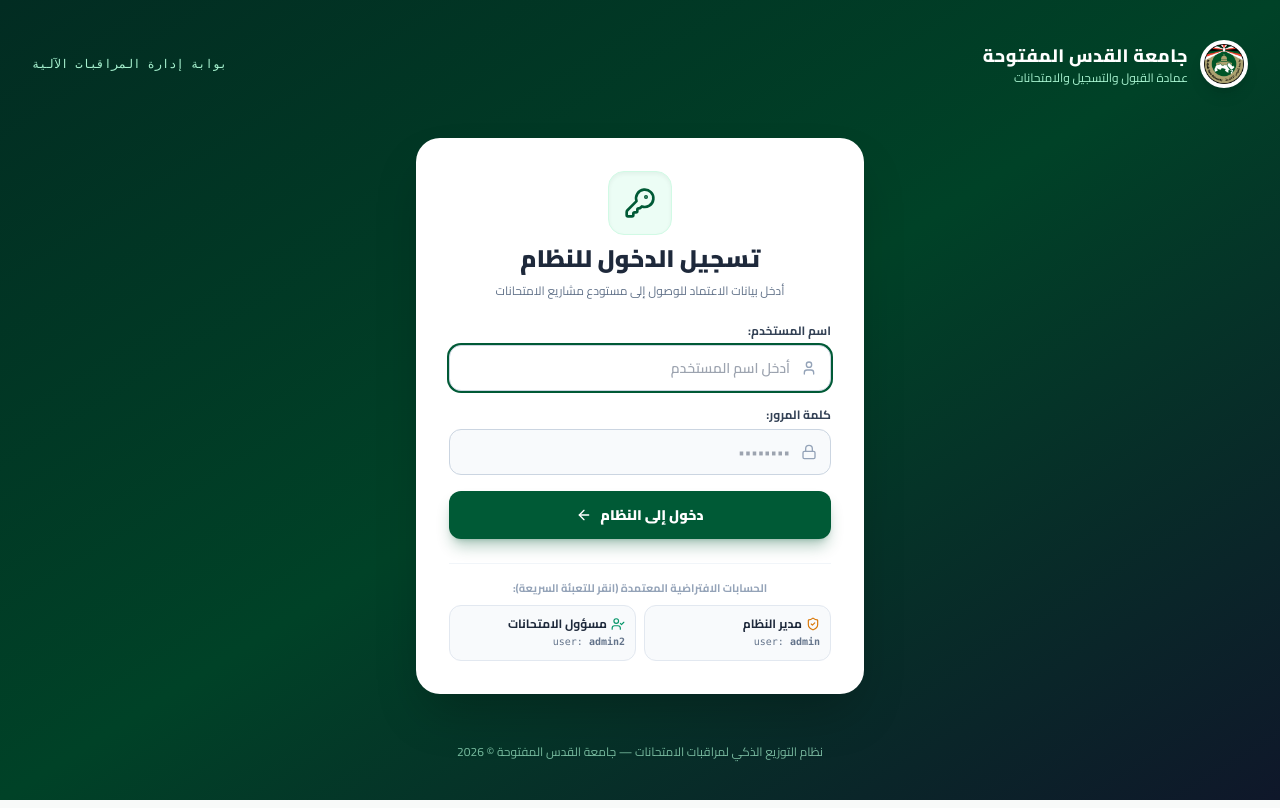
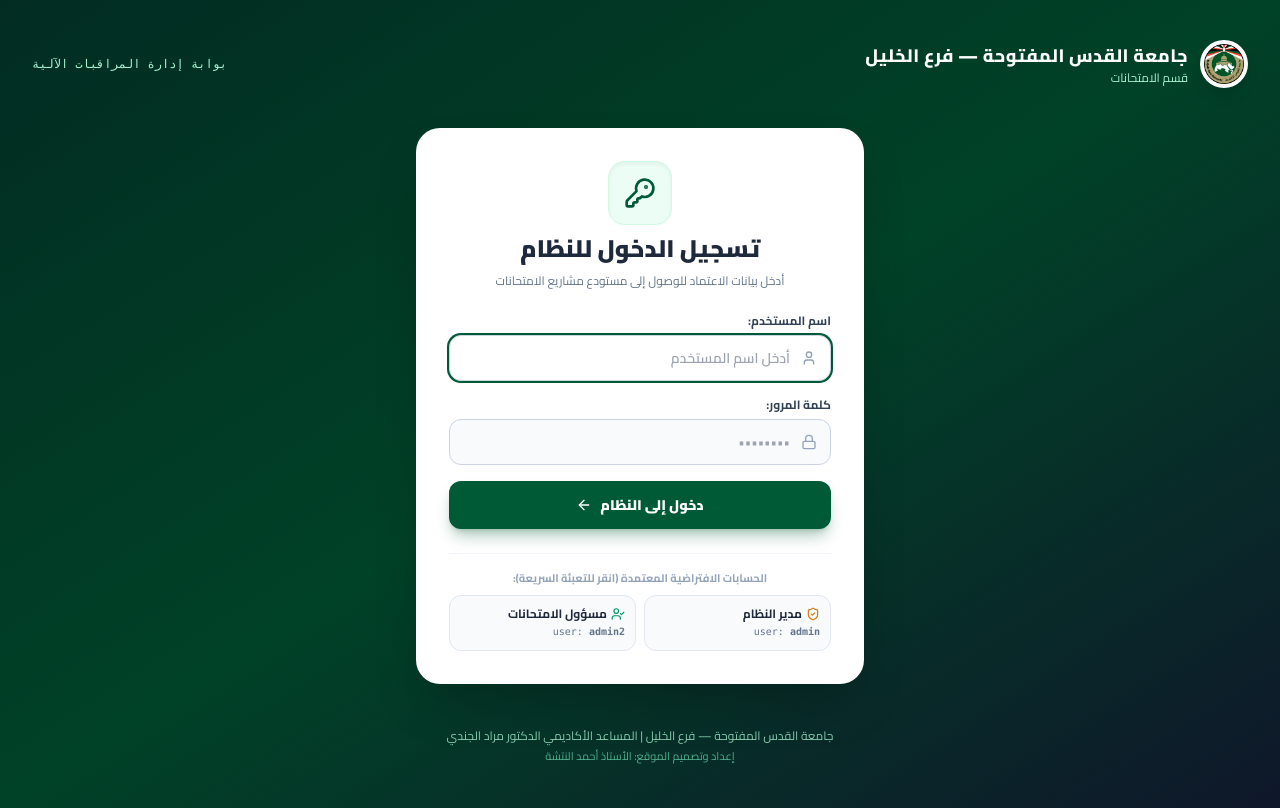
Before and after one commit to anatshih/qou-proctors-distribution, a React (Vite) app: page / in a window 1280 px wide. Built offline with nearby package versions, Linux system fonts and the light colour scheme; the HTML template or start-up script is replaced by a standard one.

Commit message:
Set reports header to QOU Hebron Branch - Exam Dept without names; credit Dr. Murad Al-Jundi and Ahmad Natsheh in footers

```diff
--- a/index.html
+++ b/index.html
@@ -4,7 +4,7 @@
     <meta charset="UTF-8" />
     <link rel="icon" type="image/png" href="./logo.png" />
     <meta name="viewport" content="width=device-width, initial-scale=1.0" />
-    <title>جامعة القدس المفتوحة - نظام التوزيع الذكي لمراقبات الامتحانات</title>
+    <title>جامعة القدس المفتوحة — فرع الخليل — قسم الامتحانات</title>
     <!-- Google Fonts: Cairo -->
     <link rel="preconnect" href="https://fonts.googleapis.com">
     <link rel="preconnect" href="https://fonts.gstatic.com" crossorigin>
--- a/src/App.jsx
+++ b/src/App.jsx
@@ -267,12 +267,11 @@ export default function App() {
       {/* Screen Footer (Hidden in Print) */}
       <footer className="no-print border-t border-slate-200 bg-white py-4 mt-8 text-center text-xs text-slate-500">
         <div className="max-w-7xl mx-auto px-4 flex flex-wrap items-center justify-between gap-2">
-          <div className="flex items-center gap-2">
-            <span className="w-2 h-2 rounded-full bg-emerald-500"></span>
-            <span>نظام التوزيع الذكي لمراقبات الامتحانات — جامعة القدس المفتوحة</span>
+          <div>
+            جامعة القدس المفتوحة — فرع الخليل | المساعد الأكاديمي الدكتور مراد الجندي
           </div>
           <div>
-            مشروع: <strong>امتحان {activeProject.examType}</strong> | الفصل الدراسي: <strong>{activeProject.semesterCode}</strong>
+            إعداد وتصميم الموقع: الأستاذ أحمد النتشة | مشروع: <strong>امتحان {activeProject.examType}</strong> ({activeProject.semesterCode})
           </div>
         </div>
       </footer>
--- a/src/components/LoginPage.jsx
+++ b/src/components/LoginPage.jsx
@@ -46,10 +46,10 @@ export default function LoginPage({ onLoginSuccess }) {
           </div>
           <div className="text-white">
             <div className="font-extrabold text-base sm:text-lg tracking-wide">
-              جامعة القدس المفتوحة
+              جامعة القدس المفتوحة — فرع الخليل
             </div>
             <div className="text-xs text-emerald-200">
-              عمادة القبول والتسجيل والامتحانات
+              قسم الامتحانات
             </div>
           </div>
         </div>
@@ -174,8 +174,9 @@ export default function LoginPage({ onLoginSuccess }) {
       </div>
 
       {/* Footer */}
-      <div className="text-center text-xs text-emerald-200/70 py-2">
-        نظام التوزيع الذكي لمراقبات الامتحانات — جامعة القدس المفتوحة &copy; {new Date().getFullYear()}
+      <div className="text-center text-xs text-emerald-200/80 py-3 space-y-1">
+        <div>جامعة القدس المفتوحة — فرع الخليل | المساعد الأكاديمي الدكتور مراد الجندي</div>
+        <div className="text-[11px] text-emerald-300/70">إعداد وتصميم الموقع: الأستاذ أحمد النتشة</div>
       </div>
 
     </div>
--- a/src/components/Navbar.jsx
+++ b/src/components/Navbar.jsx
@@ -45,10 +45,10 @@ export default function Navbar({
 
             <div className="hidden md:block">
               <h1 className="font-extrabold text-sm leading-tight tracking-wide">
-                جامعة القدس المفتوحة
+                جامعة القدس المفتوحة — فرع الخليل
               </h1>
               <p className="text-[11px] text-emerald-100 font-medium">
-                نظام التوزيع الذكي للمراقبات
+                قسم الامتحانات
               </p>
             </div>
           </div>
--- a/src/components/ProjectsHub.jsx
+++ b/src/components/ProjectsHub.jsx
@@ -57,11 +57,9 @@ export default function ProjectsHub({
       examType: newExamType,
       createdAt: new Date().toLocaleDateString('ar-EG', { year: 'numeric', month: 'long', day: 'numeric' }),
       updatedAt: new Date().toISOString(),
-      // Empty schedule: waiting for user to upload excel
       scheduleDays: [],
       totalRoomSlots: 0,
       uploadedFileName: '',
-      // Fresh clean proctors roster with 0 quotas
       proctors: INITIAL_PROCTORS.map(p => ({
         ...p,
         quota: 0,
@@ -102,10 +100,10 @@ export default function ProjectsHub({
               </div>
               <div>
                 <h1 className="font-black text-base lg:text-lg leading-tight">
-                  جامعة القدس المفتوحة
+                  جامعة القدس المفتوحة — فرع الخليل
                 </h1>
                 <p className="text-xs text-emerald-100">
-                  مستودع مشاريع وفصول مراقبات الامتحانات
+                  قسم الامتحانات
                 </p>
               </div>
             </div>
@@ -406,6 +404,14 @@ export default function ProjectsHub({
         </div>
       )}
 
+      {/* Footer */}
+      <footer className="border-t border-slate-200 bg-white py-4 mt-8 text-center text-xs text-slate-500">
+        <div className="max-w-7xl mx-auto px-4 flex flex-wrap items-center justify-between gap-2">
+          <div>جامعة القدس المفتوحة — فرع الخليل | المساعد الأكاديمي الدكتور مراد الجندي</div>
+          <div>إعداد وتصميم الموقع: الأستاذ أحمد النتشة</div>
+        </div>
+      </footer>
+
     </div>
   );
 }
--- a/src/components/ResultsTab.jsx
+++ b/src/components/ResultsTab.jsx
@@ -294,10 +294,10 @@ export default function ResultsTab({
             {/* Right: University Info */}
             <div className="text-right">
               <h2 className="text-xl font-black text-slate-900 tracking-wide">
-                جامعة القدس المفتوحة
+                جامعة القدس المفتوحة — فرع الخليل
               </h2>
               <h3 className="text-sm font-bold text-qou-primary">
-                عمادة القبول والتسجيل والامتحانات
+                قسم الامتحانات
               </h3>
               <p className="text-xs text-slate-600 mt-1">
                 الفصل الدراسي: <strong className="text-slate-900 font-black">{semesterCode}</strong> | نوع الامتحان: <strong className="text-slate-900 font-black">{examType}</strong>
--- a/src/components/ScheduleTab.jsx
+++ b/src/components/ScheduleTab.jsx
@@ -243,10 +243,10 @@ export default function ScheduleTab({
                 <div className="flex items-center justify-between">
                   <div className="text-right">
                     <h2 className="text-xl font-black text-slate-900">
-                      جامعة القدس المفتوحة
+                      جامعة القدس المفتوحة — فرع الخليل
                     </h2>
                     <h3 className="text-xs font-bold text-qou-primary mt-0.5">
-                      عمادة القبول والتسجيل والامتحانات
+                      قسم الامتحانات
                     </h3>
                     <p className="text-xs text-slate-600 mt-1">
                       تقرير تدقيق ومراجعة قاعات الامتحانات — الفصل: <strong className="text-slate-900">{semesterCode}</strong> | امتحان: <strong className="text-slate-900">{examType}</strong>
--- a/src/utils/excelHandler.js
+++ b/src/utils/excelHandler.js
@@ -169,7 +169,8 @@ export function exportDistributedScheduleExcel(days, semesterCode, examType) {
   const rows = [];
 
   // Title header
-  rows.push(['جامعة القدس المفتوحة']);
+  rows.push(['جامعة القدس المفتوحة — فرع الخليل']);
+  rows.push(['قسم الامتحانات']);
   rows.push([`كشف توزيع مراقبي الامتحانات - الفصل الدراسي: ${semesterCode} - امتحان: ${examType}`]);
   rows.push([`تاريخ الاستخراج: ${new Date().toLocaleDateString('ar-EG')}`]);
   rows.push([]);
@@ -208,7 +209,8 @@ export function exportProctorsMatrixExcel(proctorStats, days, semesterCode, exam
   const wb = XLSX.utils.book_new();
   const rows = [];
 
-  rows.push(['جامعة القدس المفتوحة - مصفوفة تفريغ ومتابعة أنصبة المراقبين']);
+  rows.push(['جامعة القدس المفتوحة — فرع الخليل']);
+  rows.push(['قسم الامتحانات — مصفوفة تفريغ ومتابعة أنصبة المراقبين']);
   rows.push([`الفصل الدراسي: ${semesterCode} - الامتحان: ${examType}`]);
   rows.push([]);
 
```
